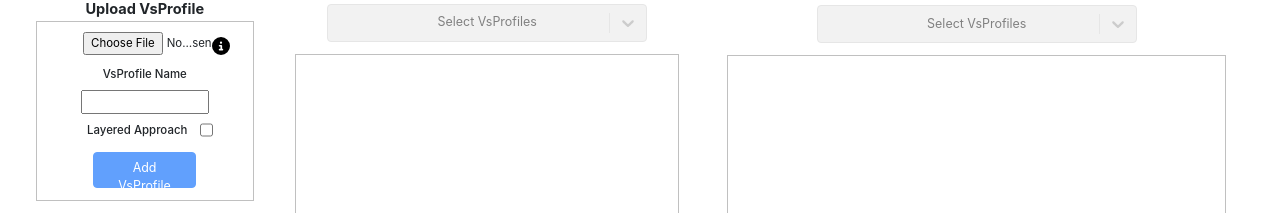
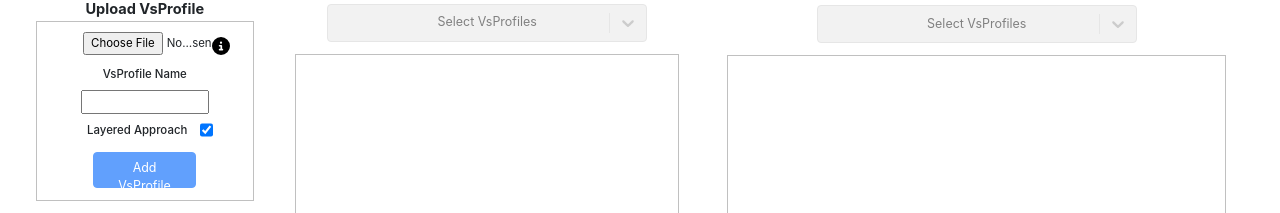
Before and after one commit to ucgmsim/Vs30, a React (Create React App) app in the folder VsViewer/frontend/: page / in a window 1280 px wide. Both pictures are taken after a click on the tab "Vs Profile". Shown: the part 94-307 px from the top of the page. Built offline with nearby package versions, Linux system fonts and the light colour scheme; no server answers.

Commit message:
use layered

```diff
--- a/VsViewer/frontend/src/components/VsProfile.js
+++ b/VsViewer/frontend/src/components/VsProfile.js
@@ -41,7 +41,7 @@ const VsProfile = () => {
   // Form variables
   const [file, setFile] = useState("");
   const [vsProfileName, setVsProfileName] = useState("");
-  const [layered, setLayered] = useState(false);
+  const [layered, setLayered] = useState(true);
   const [VsProfileOptions, setVsProfileOptions] = useState([]);
   const [loading, setLoading] = useState(false);
   const [canSet, setCanSet] = useState(false);
@@ -328,6 +328,7 @@ const VsProfile = () => {
               <input
                 className="col-1 vs-checkbox"
                 type="checkbox"
+                checked={layered}
                 onChange={(e) => setLayered(e.target.checked)}
               />
             </div>
```
Also changed, not shown: 1 other file (tests, documents, lock files or other folders).
